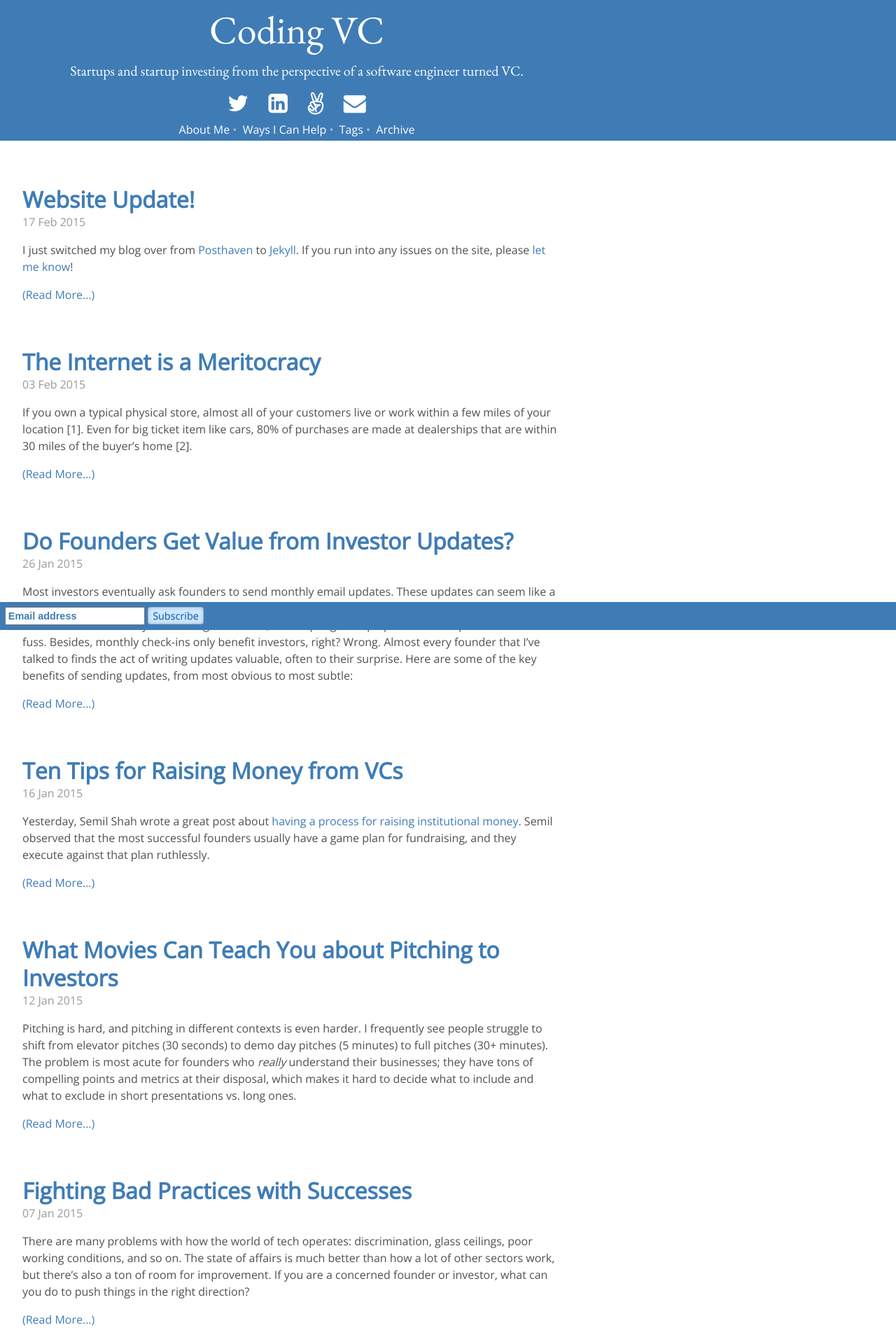
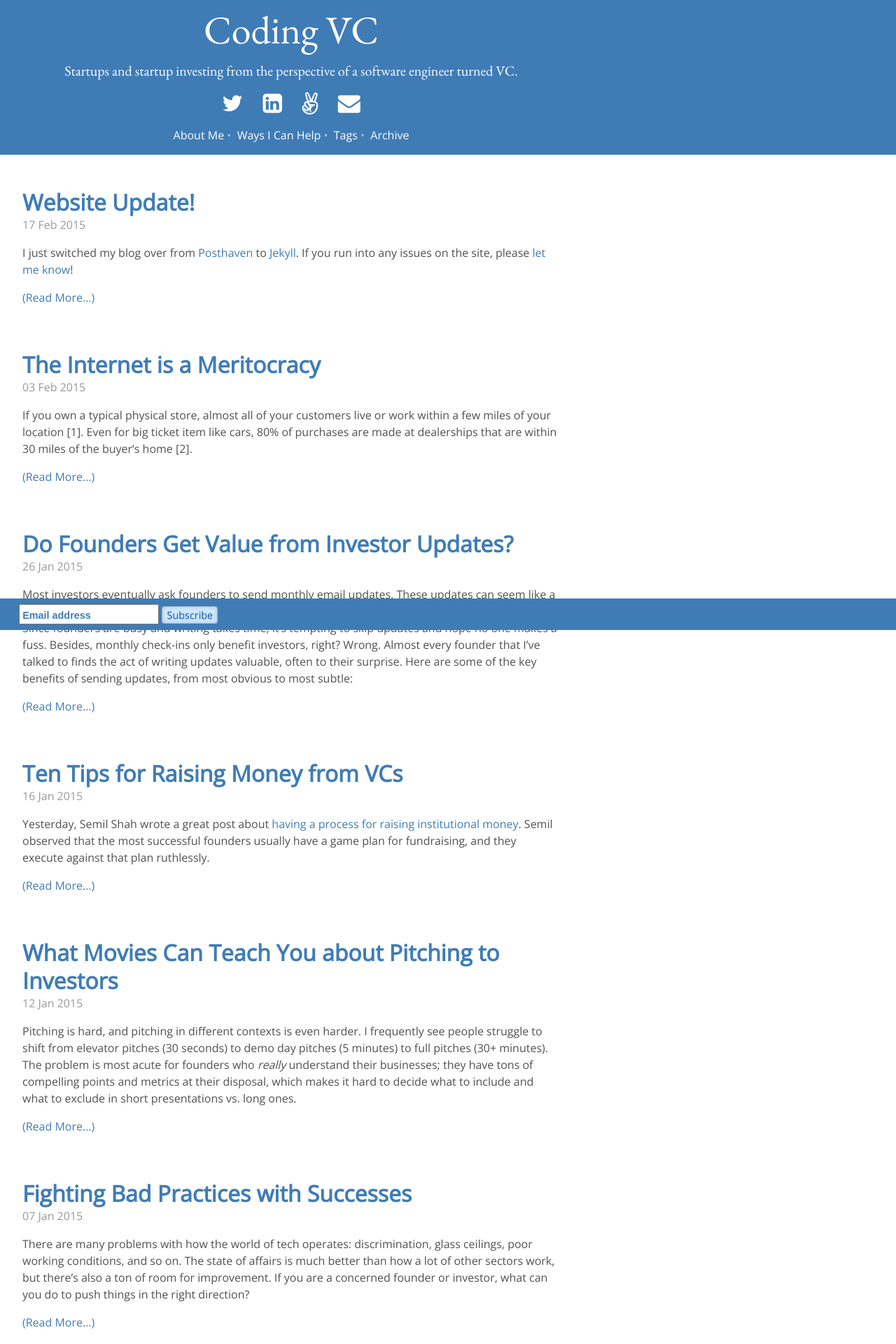
Before and after one commit to codingvc/codingvc, a Jekyll site: the page built from index.html, in a window 1280 px wide. Shown: the top 1920 px of the page at 70% size. Built offline with Jekyll 4.4.1, drawn with Linux system fonts in a browser that asks for light colours; Markdown is read by kramdown in place of the engine named in the settings; the list of posts is cut into pages by our own code.

Commit message:
some minor CS tweaks

```diff
--- a/public/css/hyde.css
+++ b/public/css/hyde.css
@@ -253,3 +253,13 @@ a.sidebar-nav-item:focus {
 .theme-base-0f .related-posts li a:hover {
   color: #8f5536;
 }
+
+
+
+#mc_embed_signup { margin: 0 !important; }
+.sidebar { padding-left: 1rem; padding-bottom: 1rem; }
+.sidebar .container { margin-left: 0; }
+.sidebar-nav { margin-bottom: 1rem; }
+#mce-EMAIL { padding-top: 6px !important; }
+.content { padding-top: 3rem; padding-bottom: 3rem; }
+footer { padding: 0.5rem 1.7rem !important; }
```
